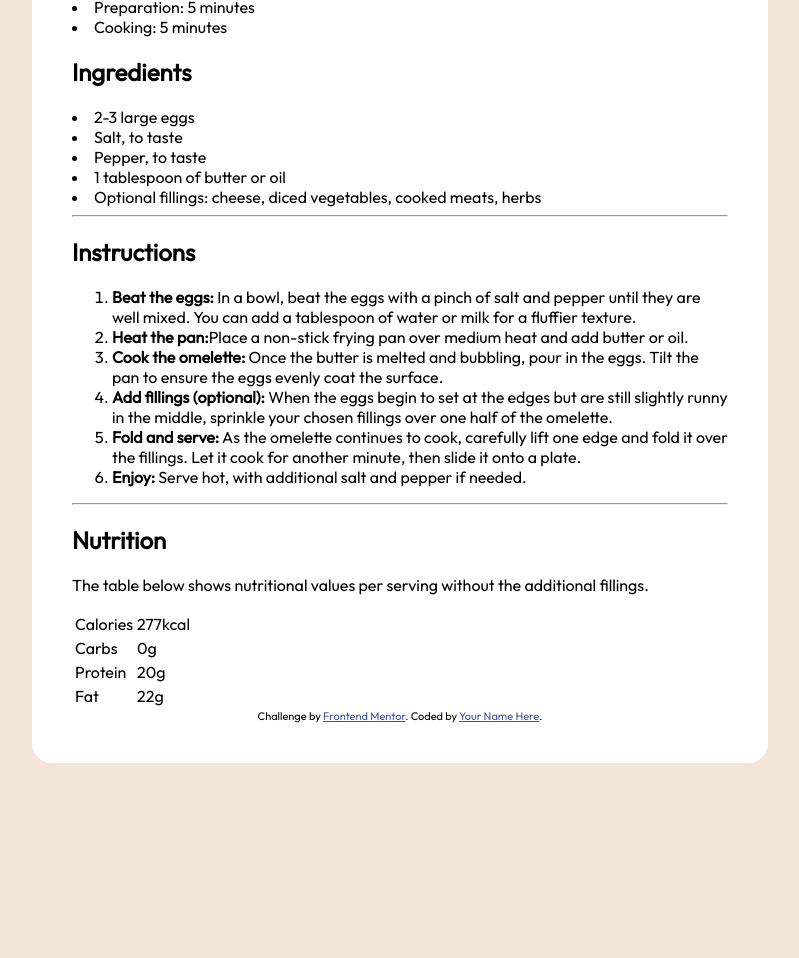
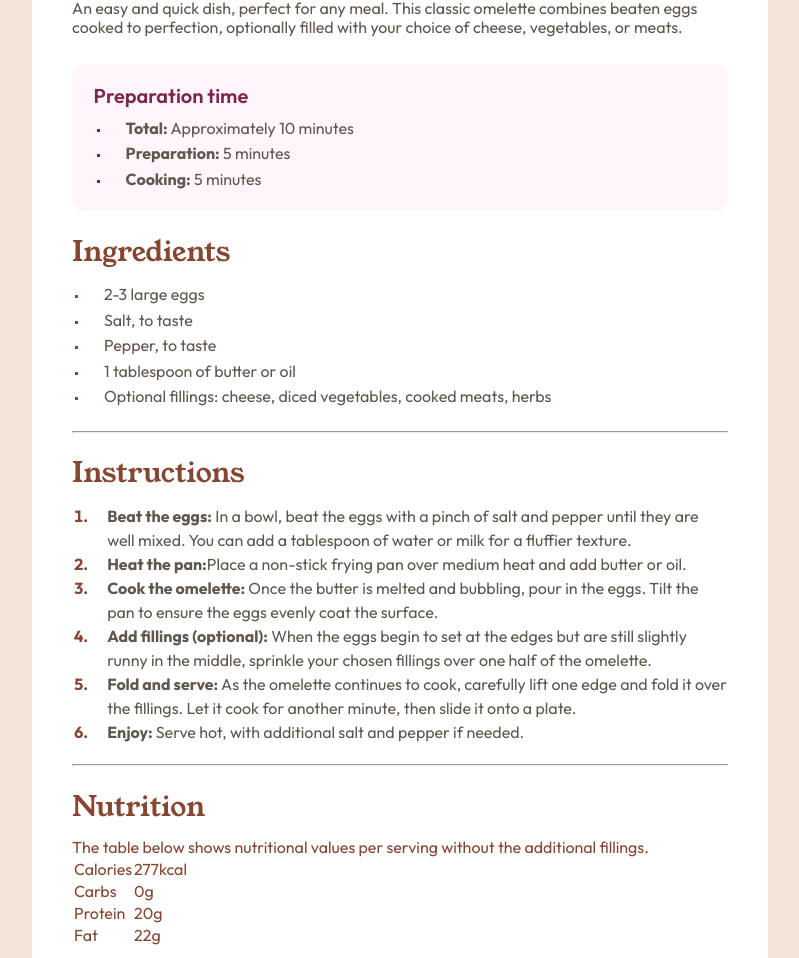
Before and after one commit to cai360/frontend-mentor, a plain HTML site: page recipe-page-main/index.html in a window 1280 px wide. Shown: the part 555-1513 px from the top of the page, without its empty margins (240-1039 px from the left). Before the commit the page ends 1326 px from the top, so only its background shows below. Drawn offline with Linux system fonts and the light colour scheme.

Commit message:
second commit

```diff
--- a/recipe-page-main/index.html
+++ b/recipe-page-main/index.html
@@ -8,45 +8,7 @@
 
   <title>Frontend Mentor | Recipe page</title>
 
-  <style>
-    .attribution { font-size: 11px; text-align: center; }
-    .attribution a { color: hsl(228, 45%, 44%); }
-    @font-face {
-      font-family: outfit;
-      src: url('./assets/fonts/outfit/Outfit-VariableFont_wght.ttf');
-      font-weight: 400;
-    }
-    body{
-      font-family: outfit, sans-serif;
-      background-color: hsl(30, 54%, 90%);
-    }
-
-    p{
-      font-size: 16px;
-      font-weight: 400;
-    }
-
-    .content-container {
-      background-color: hsl(0, 0%, 100%);
-      border-radius: 20px;
-      max-width: 736px;
-      padding: 40px;
-      margin: 0 auto;
-      box-sizing: border-box;
-    }
-
-    .img-container{
-      width: 100%;
-      margin: 0 auto;
-      padding: 0;
-    }
-
-    .img-container img{
-      width:100%;
-      display: block;
-      border-radius: 12px;
-    }
-  </style>
+  <link rel="stylesheet" href="style.css"/>
 </head>
 <body>
 
@@ -55,35 +17,39 @@
       <img src="./assets/images/image-omelette.jpeg">
     </div>
 
-    <div>
+    <div class="title">
       <h1>Simple Omelette Recipe</h1>
       <p>An easy and quick dish, perfect for any meal. This classic omelette combines beaten eggs cooked
   to perfection, optionally filled with your choice of cheese, vegetables, or meats.</p>
     </div>
 
-    <div>
+    <section>
+      <div class="preparation-time" >
         <h3>Preparation time</h3>
-        <ui>
-          <li>Total: Approximately 10 minutes</li>
-          <li>Preparation: 5 minutes</li>
-          <li>Cooking: 5 minutes</li>
-        </ui>
+          <ul>
+            <li><strong>Total:</strong> Approximately 10 minutes</li>
+            <li><strong>Preparation:</strong> 5 minutes</li>
+            <li><strong>Cooking:</strong> 5 minutes</li>
+          </ul>
       </div>
+    </section>
 
-    <div>
+    <section>
+      <div class="Ingredients">
         <h2>Ingredients</h2>
-        <ui>
+          <ul>
               <li>2-3 large eggs</li>
               <li>Salt, to taste</li>
               <li>Pepper, to taste</li>
               <li>1 tablespoon of butter or oil</li>
               <li>Optional fillings: cheese, diced vegetables, cooked meats, herbs</li>
-        </ui>
+          </ul>
       </div>
+    </section>
 
     <hr>
-
-    <div>
+    <section>
+      <div class="Instructions">
         <h2>Instructions</h2>
 
         <ol>
@@ -104,7 +70,10 @@
         <li><strong>Enjoy:</strong> Serve hot, with additional salt and pepper if needed.</li>
         </ol>
       </div>
+    </section>
     <hr>
+
+    <section>
     <div>
       <h2>Nutrition</h2>
       <p>The table below shows nutritional values per serving without the additional fillings.</p>
@@ -127,15 +96,16 @@
         </tr>
       </table>
     </div>
+    </section>
 
 
 
-
-    <div class="attribution">
+    </div>
+    <footer class="attribution">
       Challenge by <a href="https://www.frontendmentor.io?ref=challenge" target="_blank">Frontend Mentor</a>.
       Coded by <a href="#">Your Name Here</a>.
-    </div>
+   </footer>
 
-  </div>
+
 </body>
 </html>
--- /dev/null
+++ b/recipe-page-main/style.css
@@ -0,0 +1,151 @@
+ @import url('https://fonts.googleapis.com/css2?family=Outfit:wght@400;600;700&display=swap');
+@import url('https://fonts.googleapis.com/css2?family=Young+Serif&display=swap');
+
+
+*,
+*::before,
+*::after {
+    margin: 0;
+    padding: 0;
+    box-sizing: border-box;
+  }
+
+  :root {
+    --White: hsl(0, 0%, 100%);
+    --Stone100: hsl(30, 54%, 90%);
+    --Stone150: hsl(30, 18%, 87%);
+    --Stone600: hsl(30, 10%, 34%);
+    --Stone900: hsl(24, 5%, 18%);
+    --Brown800: hsl(14, 45%, 36%);
+    --Rose800: hsl(332, 51%, 32%);
+    --Rose50: hsl(330, 100%, 98%);
+  }
+
+  .attribution { font-size: 11px; text-align: center; }
+  .attribution a { color: hsl(228, 45%, 44%); }
+
+/*
+  @font-face {
+    font-family: Outfit;
+    src: url('./assets/fonts/outfit/Outfit-VariableFont_wght.ttf');
+    font-weight: 400;
+  }
+  @font-face {
+  font-family: YongSerif;
+  src: url('./assets/fonts/young-serif/YoungSerif-Regular.ttf');
+  font-weight: 400, 600, 700;
+} */
+
+  body{
+    background-color: var(--Stone100);
+    font-family: 'Outfit', sans-serif;
+    color: var(--Brown800);
+     font-size: 16px;
+  }
+
+  .content-container {
+    background-color: var(--White);
+    border-radius: 20px;
+    max-width: 736px;
+    padding: 40px;
+    box-sizing: border-box;
+    margin: 120px auto;
+  }
+
+  .img-container{
+    width: 100%;
+    margin: 0 auto;
+    padding: 0;
+    margin-bottom: 1.6rem;
+  }
+
+  .img-container img{
+    width:100%;
+    display: block;
+    border-radius: 12px;
+  }
+
+  h1, h2, h3 {
+  font-family: 'Young Serif', serif;
+  font-weight: 100;
+  margin-bottom: 0.7rem;
+  }
+
+  h2 {
+    font-size: 28px;
+  }
+
+  .title{
+    margin-bottom: 1.7rem;
+  }
+
+  .title h1 {
+    color: var(--Stone900);
+    font-size: 40px;
+
+  }
+
+  .title p{
+    color: var(--Stone600);
+    line-height: 1.2rem;
+  }
+
+  .preparation-time{
+    max-height: 180px;
+    border-radius: 12px;
+    padding: 1.15rem 1.35rem;
+    background-color: hsl(330, 100%, 98%);
+  }
+
+  .preparation-time h3{
+    font-family: 'outfit';
+    margin-bottom: 0.5rem;
+    color: var(--Rose800);
+    font-weight: 600;
+    font-size: 20px;
+  }
+
+
+  ul {
+    list-style-position: outside;
+    list-style-type: square;
+    padding-left: 1rem;
+  }
+
+  li{
+
+    color: var(--Stone600);
+    line-height: 1.6rem;
+    padding-left: 1rem;
+  }
+
+  ul li::marker {
+    color: var(--Rose800);
+    font-size: xx-small;
+  }
+
+  section {
+    margin-bottom: 1.3rem;
+  }
+
+    hr {
+    margin-bottom: 1.3rem;
+  }
+
+  .Ingredients ul li::marker {
+    color: var(--Brown800);
+  }
+
+  ol{
+    list-style-position: outside;
+    padding-left: 1.2rem;
+  }
+
+  ol li{
+    line-height: 1.5rem;
+  }
+
+  .Instructions ol li::marker{
+    color: var(--Brown800);
+    font-weight: 700;
+  }
```
Also changed, not shown: 1 other file. Lines whose indentation alone changed are shown as unchanged.
